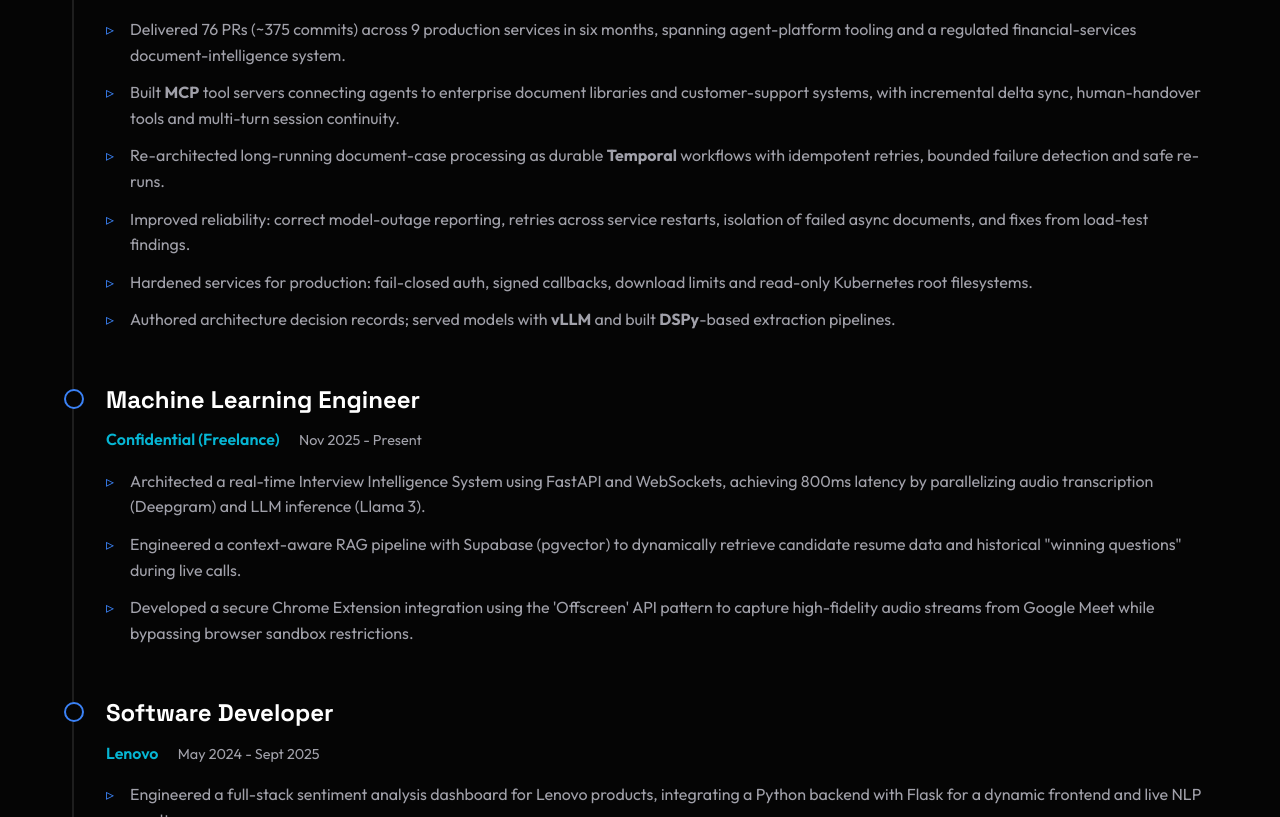
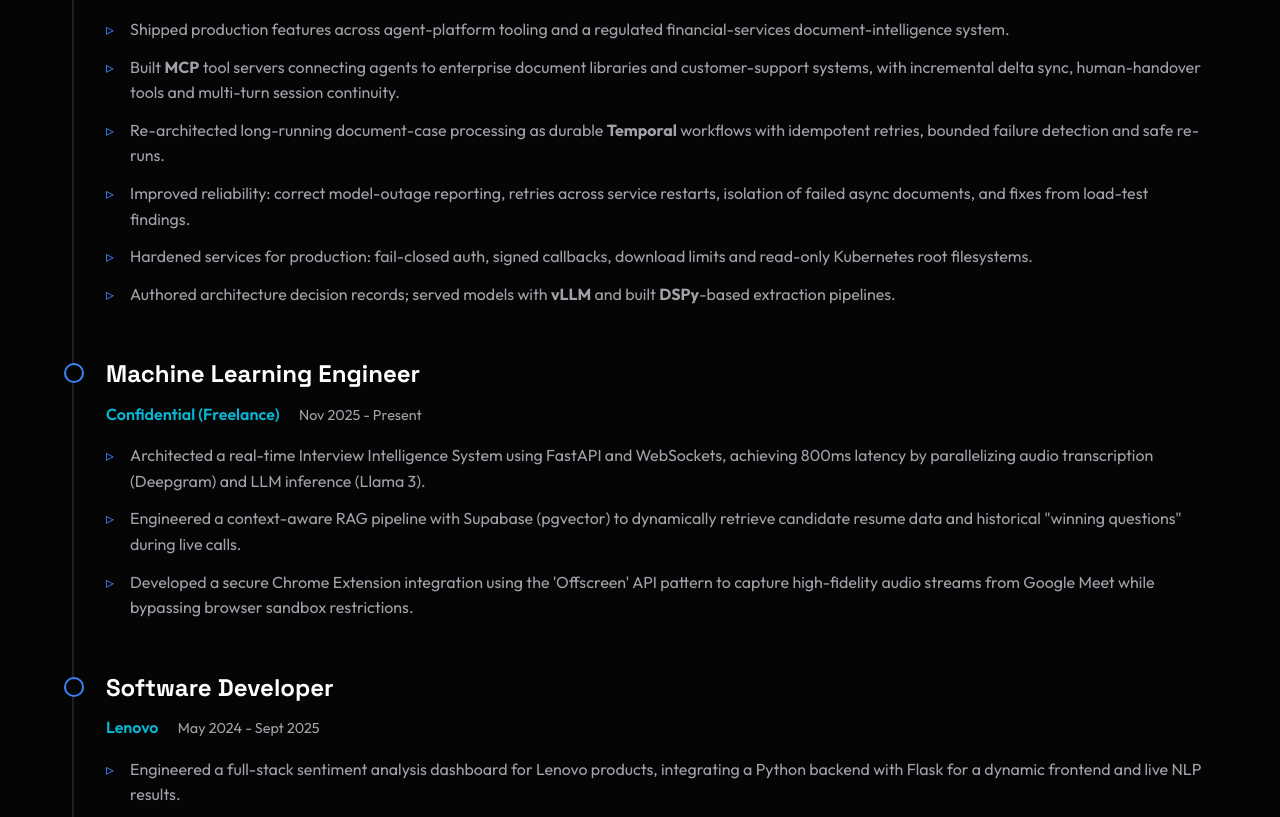
Before and after one commit to shushantbk16/Portfolio, a plain HTML site: page index.html in a window 1280 px wide. Shown: the part 1575-2392 px from the top of the page. Drawn offline with Linux system fonts and the light colour scheme.

Commit message:
Remove PR/commit counts from Magure bullet
Co-Authored-By: Claude Sonnet 5.5 <noreply@anthropic.com>

```diff
--- a/index.html
+++ b/index.html
@@ -78,7 +78,7 @@ I specialize in scalable inference engines (<strong>vLLM</strong>), memory optim
                             <span class="company">Magure</span>
                             <span class="date">April 2026 - Present</span>
                             <ul>
-                                <li>Delivered 76 PRs (~375 commits) across 9 production services in six months, spanning agent-platform tooling and a regulated financial-services document-intelligence system.</li>
+                                <li>Shipped production features across agent-platform tooling and a regulated financial-services document-intelligence system.</li>
                                 <li>Built <strong>MCP</strong> tool servers connecting agents to enterprise document libraries and customer-support systems, with incremental delta sync, human-handover tools and multi-turn session continuity.</li>
                                 <li>Re-architected long-running document-case processing as durable <strong>Temporal</strong> workflows with idempotent retries, bounded failure detection and safe re-runs.</li>
                                 <li>Improved reliability: correct model-outage reporting, retries across service restarts, isolation of failed async documents, and fixes from load-test findings.</li>
```
